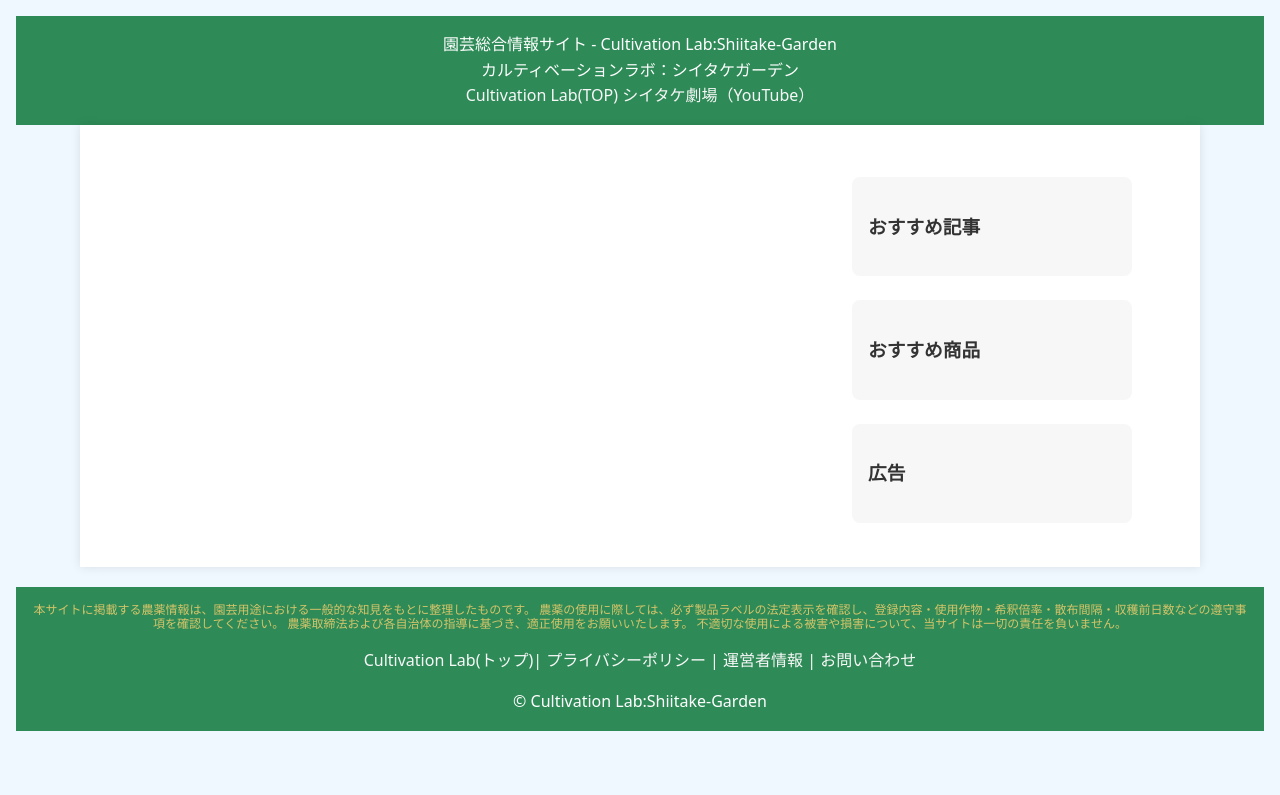
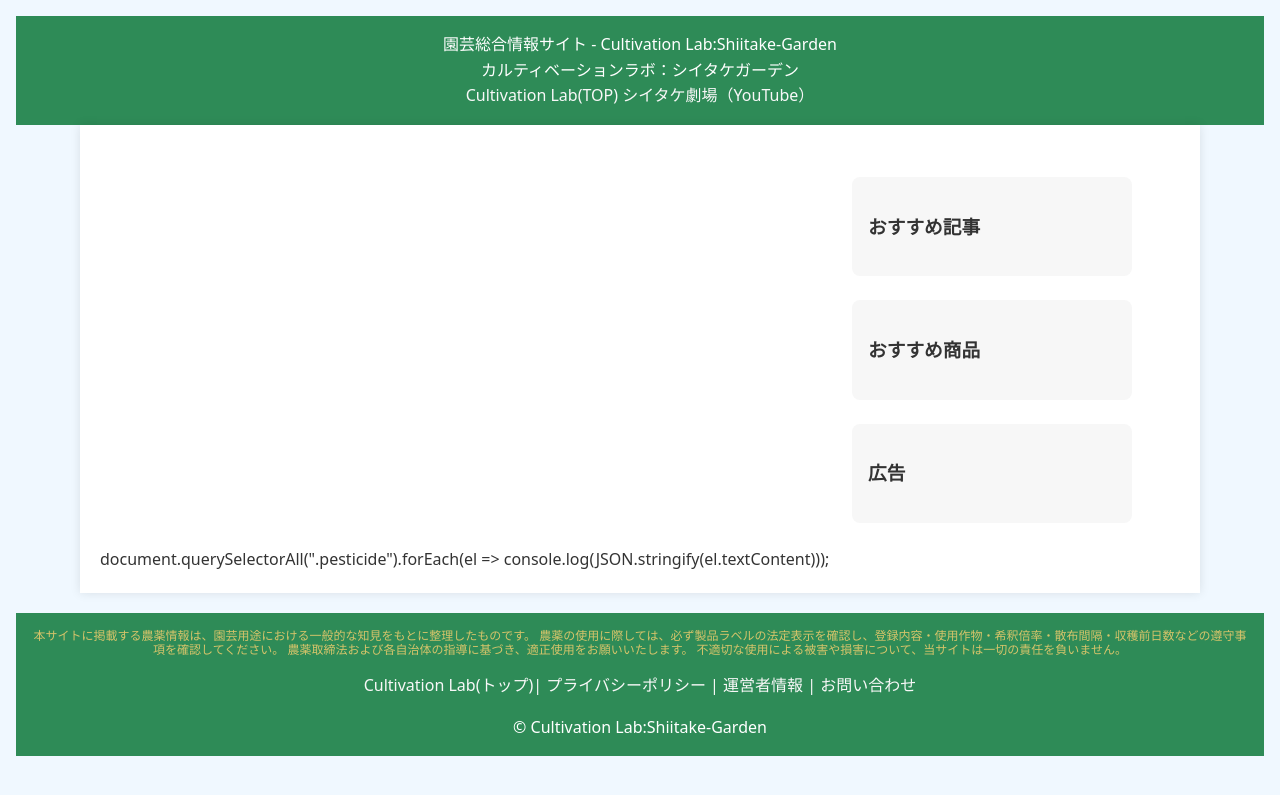
Before and after one commit to shiitake-garden/shiitake-garden.github.io, a Jekyll site: the page built from column_base.html, in a window 1280 px wide. Shown: the top 795 px of the page. Built offline with Jekyll 4.4.1, drawn with Linux system fonts in a browser that asks for light colours.

Commit message:
Update column_base.html

```diff
--- a/column_base.html
+++ b/column_base.html
@@ -52,6 +52,6 @@ title: カルティベーションラボ
   </aside>
 
 </section>
-
+document.querySelectorAll(".pesticide").forEach(el => console.log(JSON.stringify(el.textContent)));
 </body>
 </html>
```
